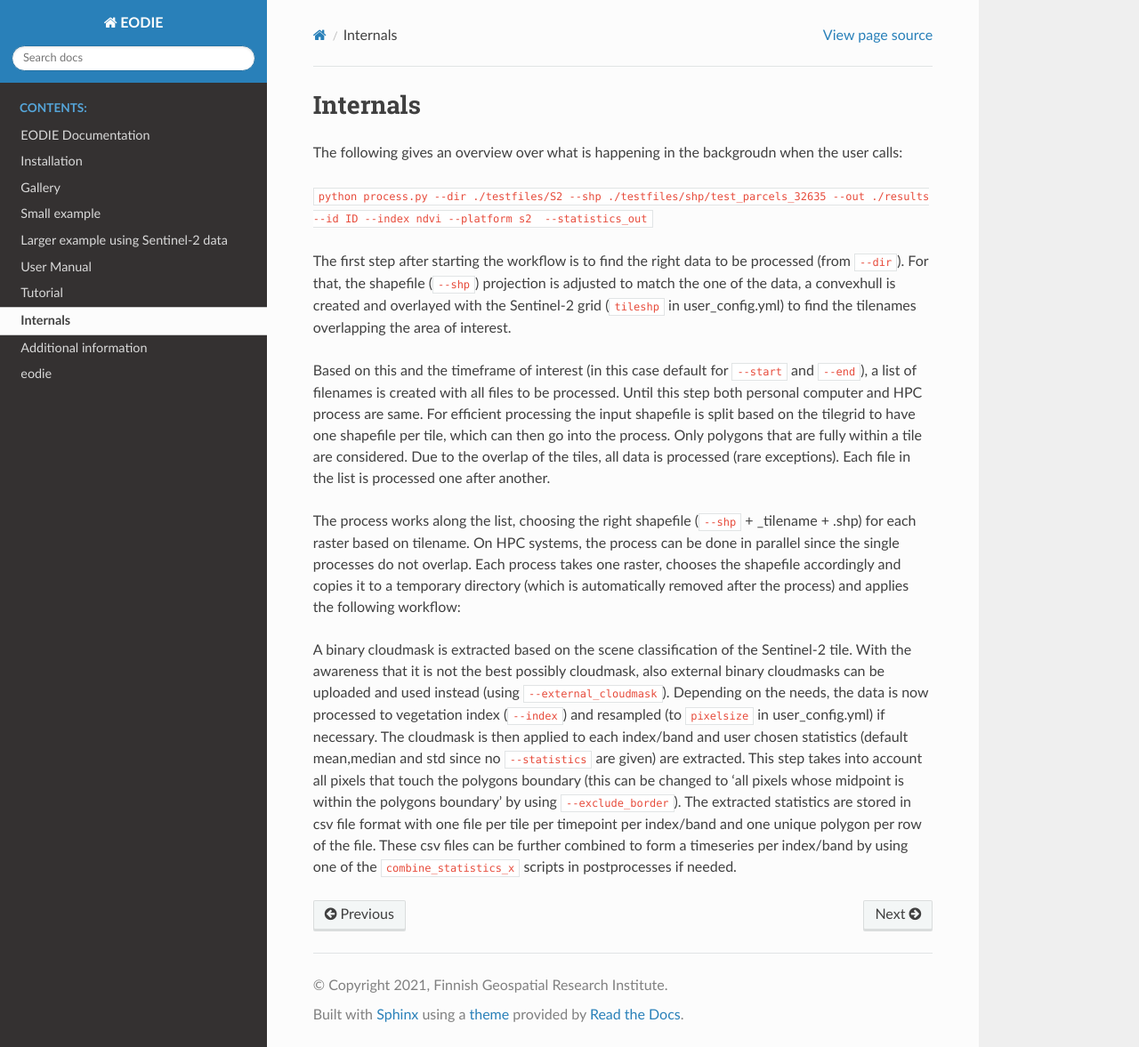
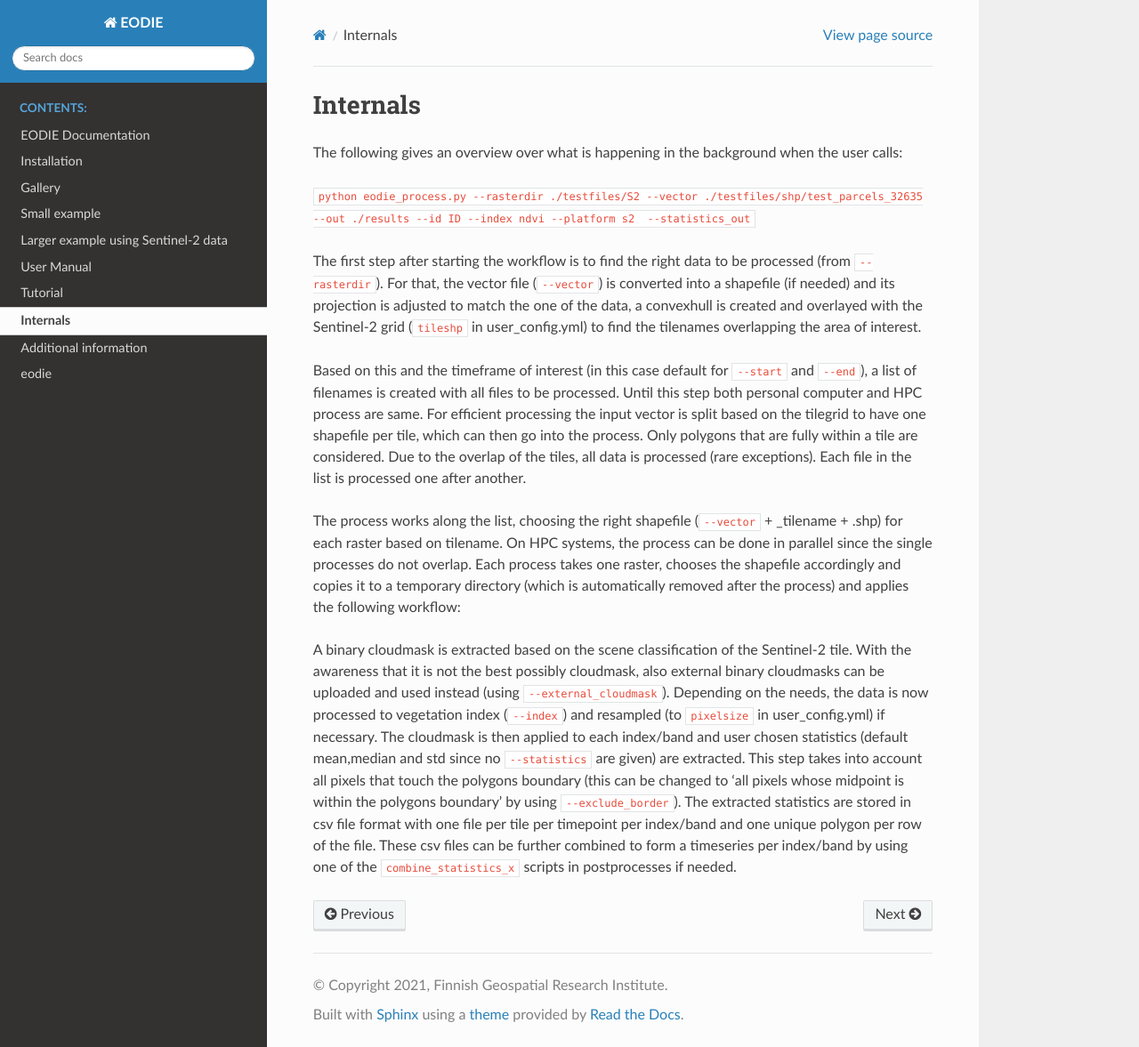
Before and after one commit to samumantha/EODIE, a Sphinx documentation site: the page built from docs/Inner_workings.rst, in a window 1280 px wide and 1177 px high. Shown: the whole window at 89% size. Built offline with Sphinx 7.4.7 and the Read the Docs theme 2.0.0, drawn with Linux system fonts in a browser that asks for light colours.

Commit message:
Changed example command and edited text accordingly; needs maybe further edits?

```diff
--- a/docs/Inner_workings.rst
+++ b/docs/Inner_workings.rst
@@ -2,22 +2,22 @@ Internals
 ==========
 
 
-The following gives an overview over what is happening in the backgroudn when the user calls:
+The following gives an overview over what is happening in the background when the user calls:
 
-``python process.py --dir ./testfiles/S2 --shp ./testfiles/shp/test_parcels_32635 --out ./results --id ID --index ndvi --platform s2  --statistics_out``
+``python eodie_process.py --rasterdir ./testfiles/S2 --vector ./testfiles/shp/test_parcels_32635 --out ./results --id ID --index ndvi --platform s2  --statistics_out``
 
-The first step after starting the workflow is to find the right data to be processed (from ``--dir``).
-For that, the shapefile (``--shp``) projection is adjusted to match the one of the data, a convexhull
+The first step after starting the workflow is to find the right data to be processed (from ``--rasterdir``).
+For that, the vector file (``--vector``) is converted into a shapefile (if needed) and its projection is adjusted to match the one of the data, a convexhull
 is created and overlayed with the Sentinel-2 grid (``tileshp`` in user_config.yml) to find the tilenames overlapping the
 area of interest.
 
 Based on this and the timeframe of interest (in this case default for ``--start`` and ``--end``), a list of filenames is created
 with all files to be processed. Until this step both personal computer and HPC process
-are same. For efficient processing the input shapefile is split based on the tilegrid to have one
+are same. For efficient processing the input vector is split based on the tilegrid to have one
 shapefile per tile, which can then go into the process. Only polygons that are fully within a tile
 are considered. Due to the overlap of the tiles, all data is processed (rare exceptions). Each file in the list is processed one after another.
 
-The process works along the list, choosing the right shapefile (``--shp`` + _tilename + .shp) for each raster based on tilename. On HPC systems, the process
+The process works along the list, choosing the right shapefile (``--vector`` + _tilename + .shp) for each raster based on tilename. On HPC systems, the process
 can be done in parallel since the single processes do not overlap. Each process takes one raster,
 chooses the shapefile accordingly and copies it to a temporary directory (which is automatically removed after the process) and applies the following workflow:
 
```
